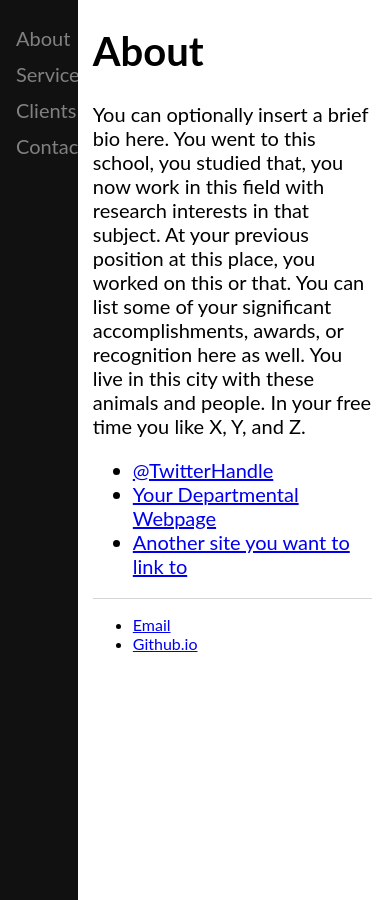
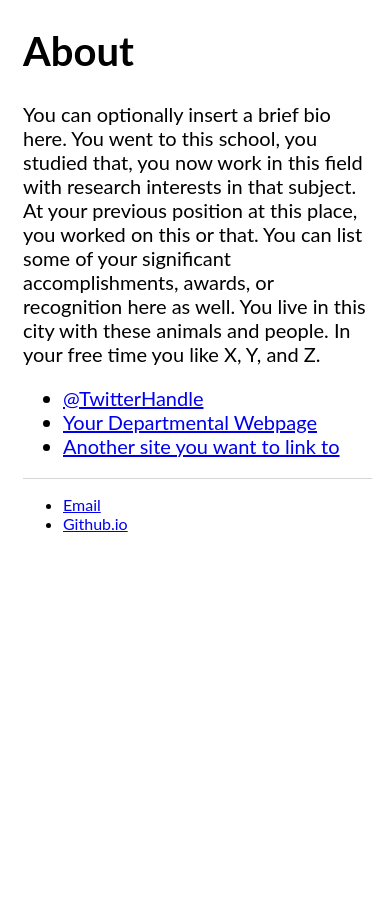
Before and after one commit to hoAngnaMPHan/apmaths.github.io, a Jekyll site: the page built from about/index.html, in a window 390 px wide. Built offline with Jekyll 4.4.1, drawn with Linux system fonts in a browser that asks for light colours.

Commit message:
Update w3.html

```diff
--- a/_layouts/w3.html
+++ b/_layouts/w3.html
@@ -43,13 +43,11 @@ body {
   .sidenav a {font-size: 18px;}
 }
 
- .mobile_device_380px {
-        display: none;
-    }
-    .mobile_device_480px {
-        display: none;
-    }
-
+@media screen and (max-width: 480px) {
+  .sidenav {display: none;}
+  .sidenav a {display: none;}
+  .main{margin-left: 5px;}
+}
 
   footer { border-top: 1px solid #d5d5d5; font-size: .8em; }
 </style>
```
